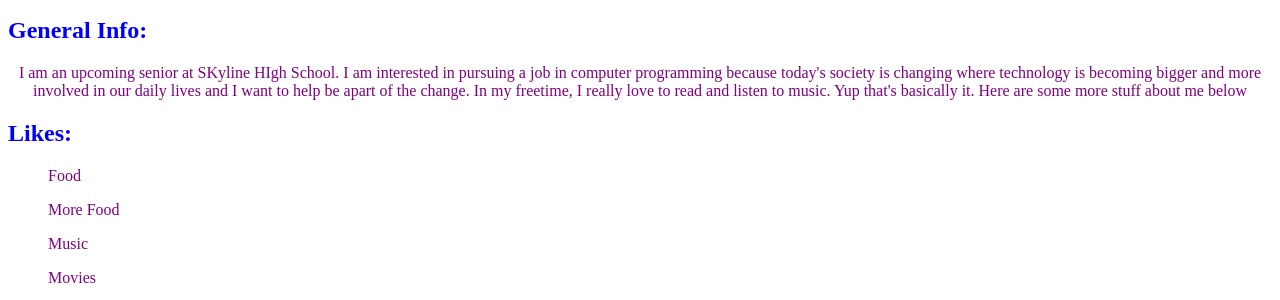
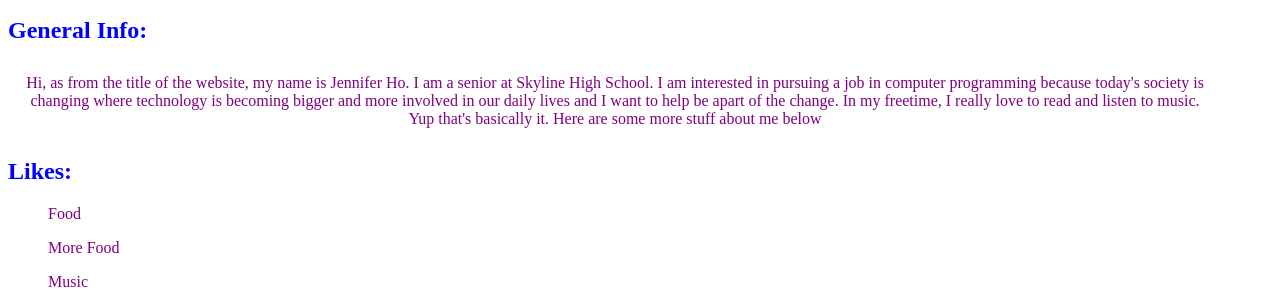
Before and after one commit to jennifer15ho/Portfolio, a plain HTML site: page aboutme.html in a window 1280 px wide. Shown: the part 172-472 px from the top of the page. Drawn offline with Linux system fonts and the light colour scheme.

Commit message:
More Edits

```diff
--- a/aboutme.css
+++ b/aboutme.css
@@ -25,3 +25,8 @@ ul {
     font-size:20px;
     display: flex;
 }
+
+#info{
+    border: white 10px solid;
+    margin-right: 50px;
+}
--- a/aboutme.html
+++ b/aboutme.html
@@ -11,7 +11,7 @@
             <h1>About Me!</h1>
                 <p>This is a page about me. (I guess)</p>
                     <h2>General Info:</h2>
-                        <p>I am an upcoming senior at SKyline HIgh School. I am interested in pursuing a job in computer
+                        <p id="info">Hi, as from the title of the website, my name is Jennifer Ho. I am a senior at Skyline High School. I am interested in pursuing a job in computer
                         programming because today's society is changing where technology is becoming bigger and more involved
                         in our daily lives and I want to help be apart of the change. In my freetime, I really love to read
                         and listen to music. Yup that's basically it. Here are some more stuff about me below</p>
```
Also changed, not shown: index.html (+1 -6 lines).
